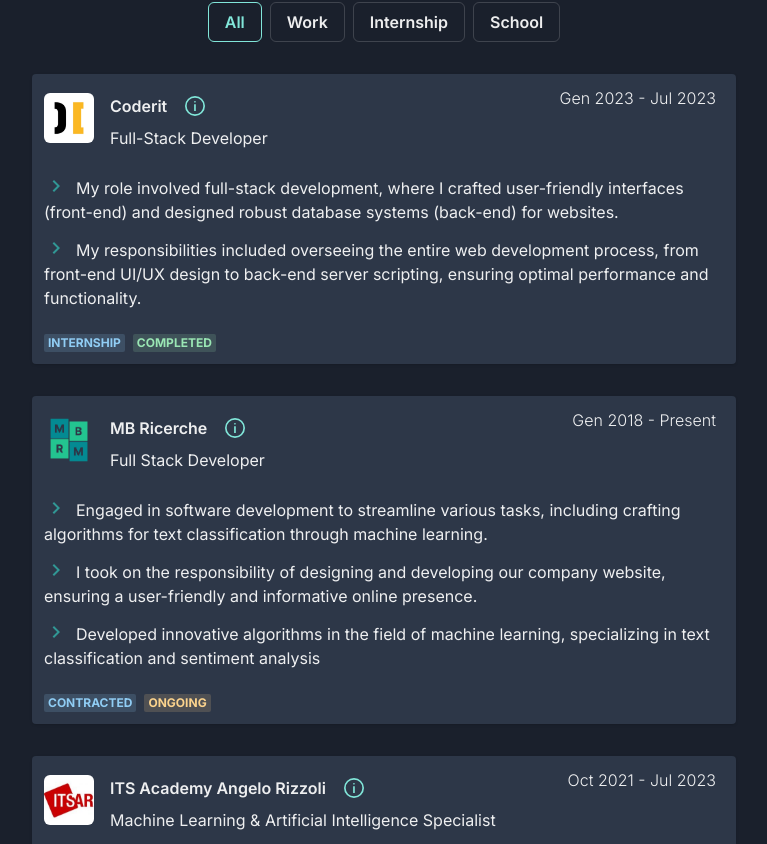
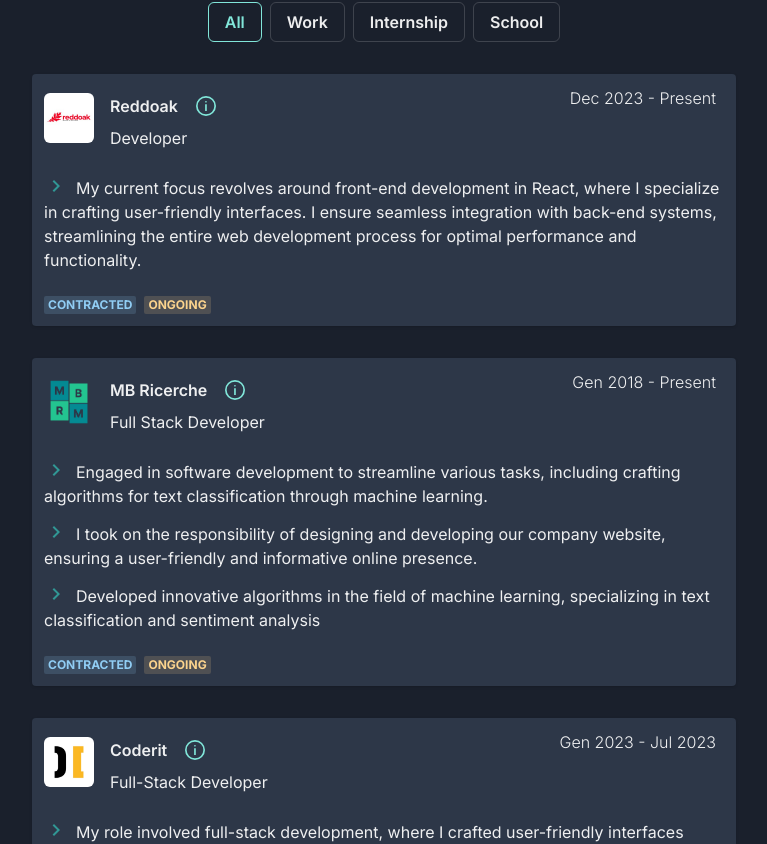
Before and after one commit to MatteoSchifano/portfolio-teo, a React (Create React App) app: page /#header in a window 1280 px wide. Shown: the part 1455-2299 px from the top of the page, without its empty margins (256-1023 px from the left). Built offline with nearby package versions, Linux system fonts and the light colour scheme.

Commit message:
add new experience, reddoak

```diff
--- a/src/components/About.js
+++ b/src/components/About.js
@@ -35,7 +35,7 @@ export default function About({ color }) {
           </Text>
           <Center>
             <Box width="fit-content" align='center'>
-              <Link href='https://drive.google.com/file/d/1eZ_iZVMFclkqFnwdyPf23u5A1cSnVNiA/view?usp=sharing' textDecoration="none" isExternal>
+              <Link href='https://drive.google.com/file/d/1MyTVn3_oNWEZByxuWNCZGq3-g7Dt-d-B/view?usp=sharing' textDecoration="none" isExternal>
                 <Button rightIcon={<BsDownload />} color={`${color}.400`} textDecoration="none" >
                   Download Resume
                 </Button>
--- a/src/components/ExperienceArray.js
+++ b/src/components/ExperienceArray.js
@@ -1,29 +1,28 @@
 const ExperienceArray = () => {
   const experiences = [
     {
-      company: "Coderit",
-      role: "Full-Stack Developer",
-      startDate: "Gen 2023",
-      endDate: "Jul 2023",
+      company: "Reddoak",
+      role: "Developer",
+      startDate: "Dec 2023",
+      endDate: "Present",
       description:
-        "Coderit design, develop, and maintain high-quality software that enhances your company's performance, and we train your IT staff to effectively support it.",
-      image: "/assets/coderitLogo.jpg",
-      website: "https://www.coderit.it/",
-      tags: "Internship",
+        "Reddoak is among the best Italian app development companies.The company's values are the values of the people who work there, which is why we choose only the best talent. People who bring ideas and positivity to the company, regardless of role and skills!",
+      image: "/assets/reddoak_logo.jpg",
+      website: "https://reddoak.com/",
+      tags: "Work",
       points: [
-        "My role involved full-stack development, where I crafted user-friendly interfaces (front-end) and designed robust database systems (back-end) for websites.",
-        "My responsibilities included overseeing the entire web development process, from front-end UI/UX design to back-end server scripting, ensuring optimal performance and functionality.",
+        "My current focus revolves around front-end development in React, where I specialize in crafting user-friendly interfaces. I ensure seamless integration with back-end systems, streamlining the entire web development process for optimal performance and functionality.",
       ],
       badges: [
         {
           id: 1,
-          name: "Internship",
+          name: "CONTRACTED",
           color: "blue",
         },
         {
           id: 2,
-          name: "Completed",
-          color: "green",
+          name: "Ongoing",
+          color: "orange",
         },
       ],
     },
@@ -57,6 +56,33 @@ const ExperienceArray = () => {
       ],
     },
     {
+      company: "Coderit",
+      role: "Full-Stack Developer",
+      startDate: "Gen 2023",
+      endDate: "Jul 2023",
+      description:
+        "Coderit design, develop, and maintain high-quality software that enhances your company's performance, and we train your IT staff to effectively support it.",
+      image: "/assets/coderitLogo.jpg",
+      website: "https://www.coderit.it/",
+      tags: "Internship",
+      points: [
+        "My role involved full-stack development, where I crafted user-friendly interfaces (front-end) and designed robust database systems (back-end) for websites.",
+        "My responsibilities included overseeing the entire web development process, from front-end UI/UX design to back-end server scripting, ensuring optimal performance and functionality.",
+      ],
+      badges: [
+        {
+          id: 1,
+          name: "Internship",
+          color: "blue",
+        },
+        {
+          id: 2,
+          name: "Completed",
+          color: "green",
+        },
+      ],
+    },
+    {
       company: "ITS Academy Angelo Rizzoli",
       role: "Machine Learning & Artificial Intelligence Specialist",
       description:
```
Also changed, not shown: public/assets/reddoak_logo.jpg (added), 9 other files (tests, documents, lock files or other folders).
